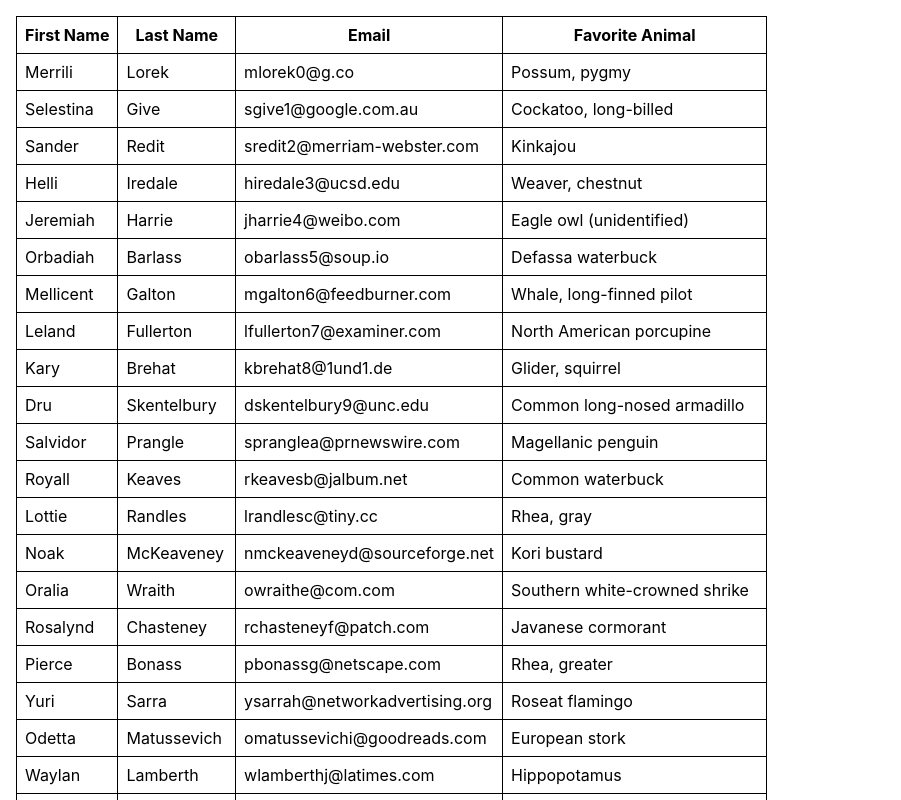
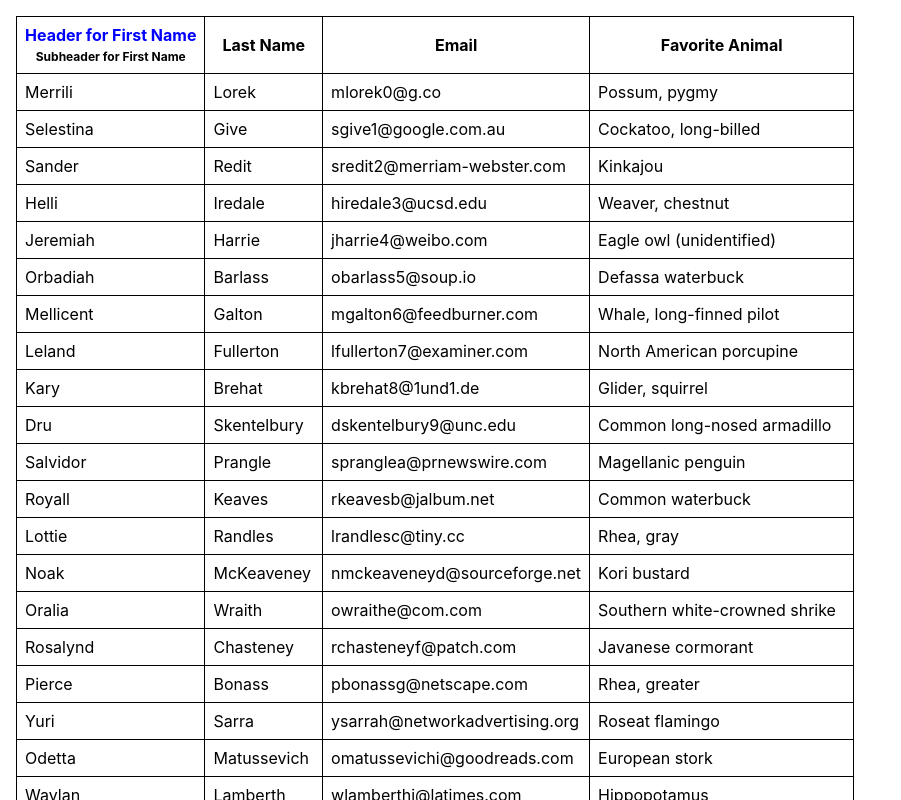
Before and after one commit to vuonga1103/datatable-sandbox, a React (Create React App) app: page / in a window 1280 px wide. Shown: the top 800 px of the page, without its empty margins (0-901 px from the left). Built offline with nearby package versions, Linux system fonts and the light colour scheme.

Commit message:
Wire up header, subheader, tooltip

```diff
--- a/src/App.js
+++ b/src/App.js
@@ -1,8 +1,29 @@
 import './App.css'
 import DataTable from './components/DataTable'
+import FirstNameHeader from './FirstNameHeader'
+import { mockData } from './mockData'
+
+const COL_CONFIG = [
+  {
+    Header: FirstNameHeader,
+    accessor: 'firstName',
+  },
+  {
+    Header: 'Last Name',
+    accessor: 'lastName',
+  },
+  {
+    Header: 'Email',
+    accessor: 'email',
+  },
+  {
+    Header: 'Favorite Animal',
+    accessor: 'favoriteAnimal',
+  },
+]
 
 function App() {
-  return <DataTable />
+  return <DataTable colConfig={COL_CONFIG} data={mockData} />
 }
 
 export default App
--- /dev/null
+++ b/src/FirstNameHeader.js
@@ -0,0 +1,16 @@
+import React from 'react'
+import { Tooltip } from '@mui/material'
+
+const FirstNameHeader = () => {
+  return (
+    <Tooltip title="This is a tooltip for First Name colum header">
+      <div>
+        <span style={{ color: 'blue' }}>Header for First Name</span>
+        <br />
+        <span style={{ fontSize: 12 }}>Subheader for First Name</span>
+      </div>
+    </Tooltip>
+  )
+}
+
+export default FirstNameHeader
--- a/src/components/DataTable.js
+++ b/src/components/DataTable.js
@@ -1,8 +1,6 @@
 import React from 'react'
 import styled from 'styled-components'
 import { useTable } from 'react-table'
-
-import { mockData } from '../mockData'
 
 const Styles = styled.div`
   padding: 1rem;
@@ -69,32 +67,13 @@ function Table({ columns, data }) {
   )
 }
 
-const COL_CONFIG = [
-  {
-    Header: 'First Name',
-    accessor: 'firstName',
-  },
-  {
-    Header: 'Last Name',
-    accessor: 'lastName',
-  },
-  {
-    Header: 'Email',
-    accessor: 'email',
-  },
-  {
-    Header: 'Favorite Animal',
-    accessor: 'favoriteAnimal',
-  },
-]
-
-const DataTable = () => {
-  const columns = React.useMemo(() => COL_CONFIG, [])
-  const data = React.useMemo(() => mockData, [])
+const DataTable = ({ colConfig, data }) => {
+  const memoizedColumns = React.useMemo(() => colConfig, [colConfig])
+  const memoizedData = React.useMemo(() => data, [data])
 
   return (
     <Styles>
-      <Table columns={columns} data={data} />
+      <Table columns={memoizedColumns} data={memoizedData} />
     </Styles>
   )
 }
```
